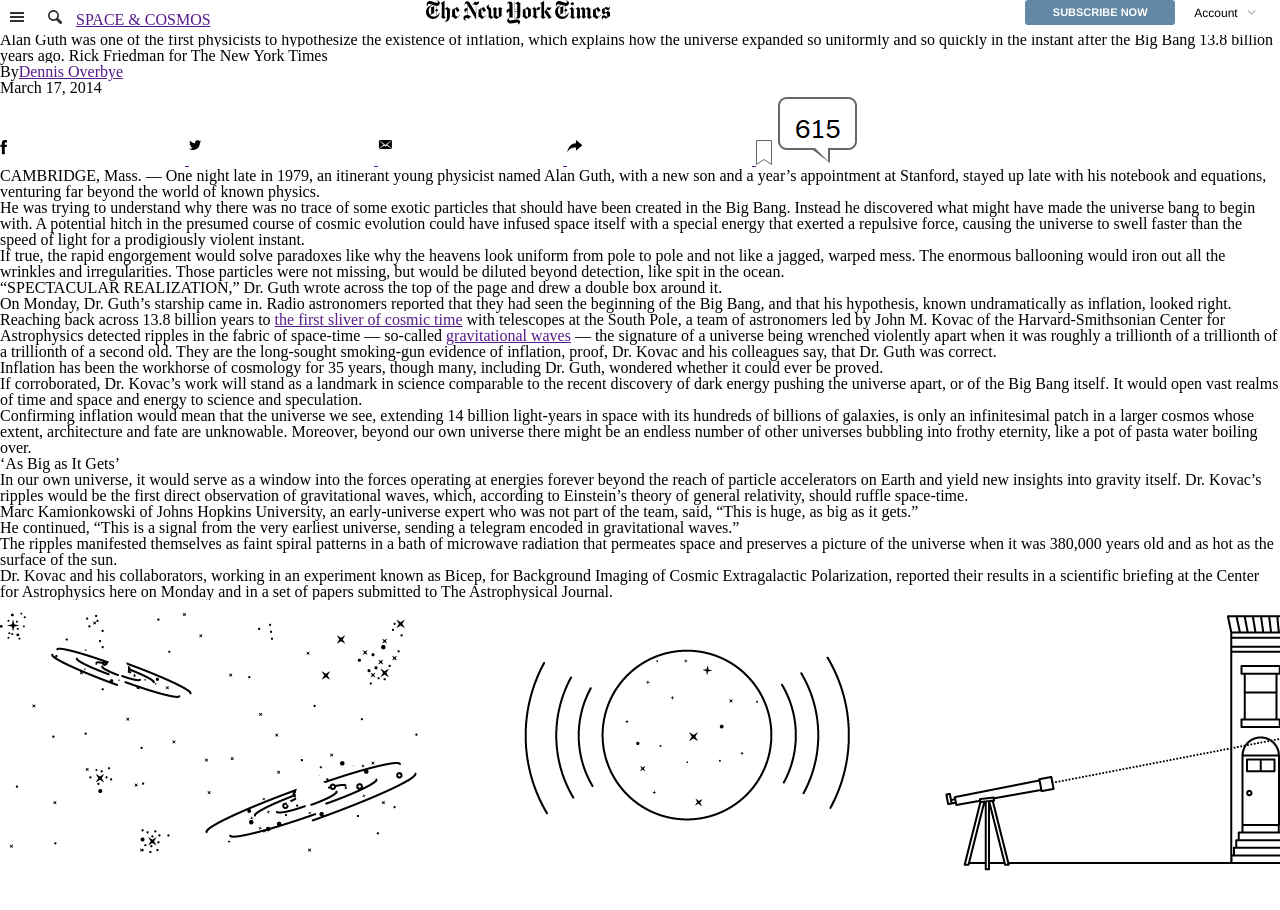
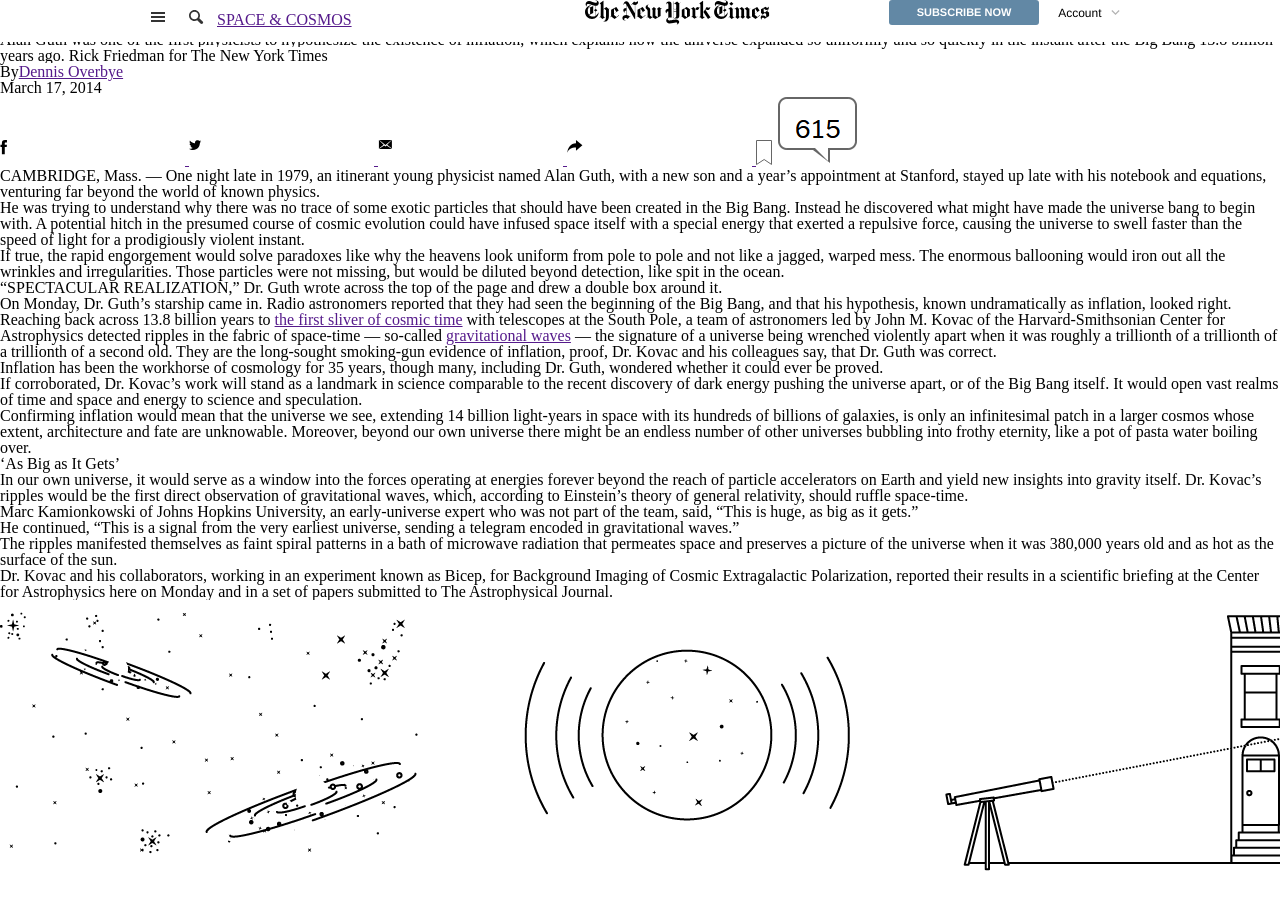
Before and after one commit to jdmartinez1062/Positioning-and-Floating-Elements, a plain HTML site: page index.HTML in a window 1280 px wide. Shown: the top 910 px of the page. Drawn offline with Linux system fonts and the light colour scheme.

Commit message:
styling nav bar

```diff
--- a/css/style.css
+++ b/css/style.css
@@ -49,14 +49,22 @@
 nav{
     position: fixed;
     width: 100%;
+    height:42px;
+    padding:0 139px 0 141px;
 }
 
-nav .nav-div{
-    width:33%;
+nav .nav-div-big{
+    width:44%;
     display: inline-block;
 
 
 }
+nav .nav-div-small{
+    width:27.5%;
+    display: inline-block;
+
+}
+
 a svg{
     width: 185px;
     height: 25px;
--- a/index.HTML
+++ b/index.HTML
@@ -9,7 +9,7 @@
 <body>
     <header>
         <nav>
-            <div class="nav-div">
+            <div class="nav-div-big">
                 <button>
                     <svg class="svg-buttons">
                             <g class="svg-buttons-center">
@@ -28,7 +28,7 @@
                 </button>
                 <a href="">SPACE & COSMOS</a>
             </div>
-            <div class="nav-div">
+            <div class="nav-div-small">
 
                 <a  href="">
                     <svg>
@@ -36,7 +36,7 @@
                     </svg>
                 </a>
             </div>
-            <div class="nav-div">
+            <div class="nav-div-small">
 
                 <button class="float-right account">
                     <span>Account
```
